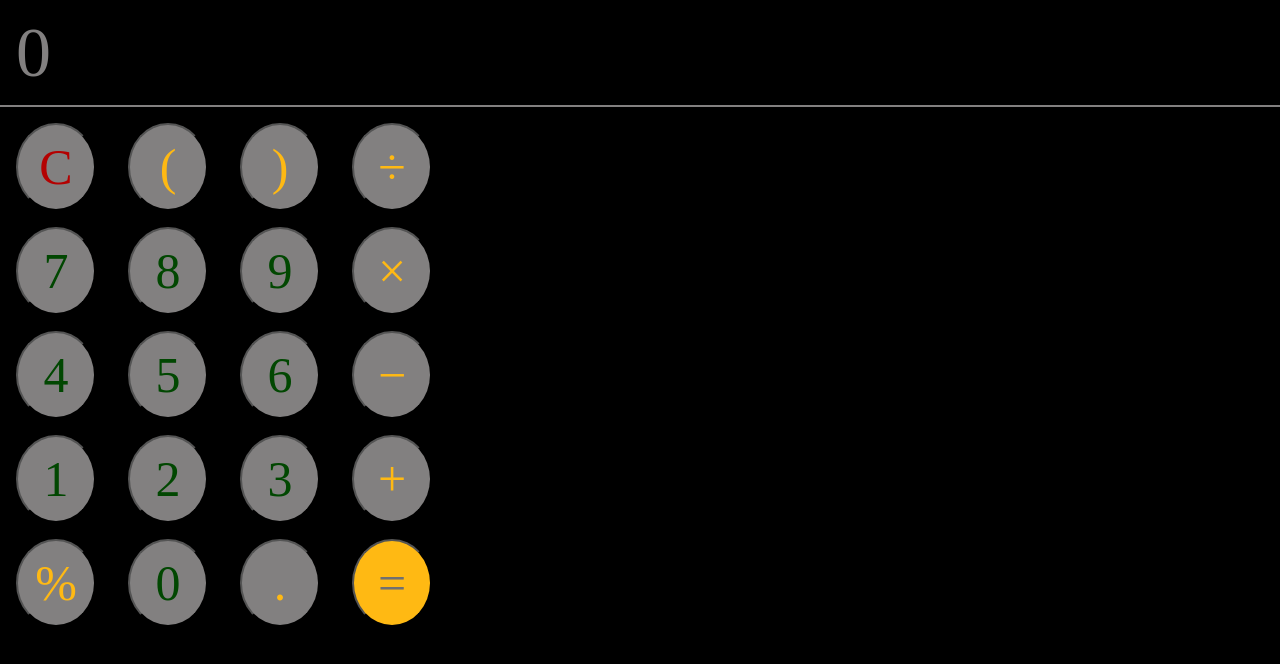
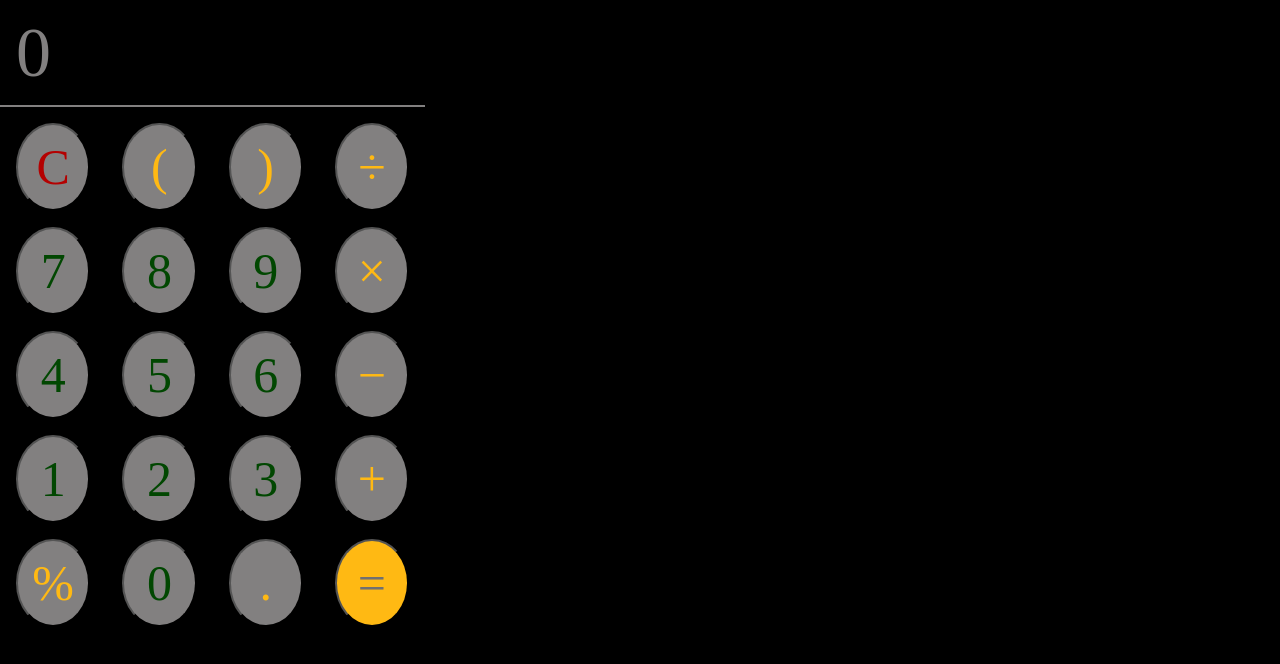
Before and after one commit to Reny8/Calculator-App, a React (Create React App) app: page / in a window 1280 px wide. Shown: the top 664 px of the page. Built offline with nearby package versions, Linux system fonts and the light colour scheme.

Commit message:
Adjusted value in the solve problem function

```diff
--- a/src/App.css
+++ b/src/App.css
@@ -1,8 +1,10 @@
 html body {
   background-color: black;
-  max-width: 100%;
   font-family: Agency FB;
   font-size: 70px;
+}
+html {
+  max-width: 425px;
 }
 
 div.app input {
--- a/src/components/Buttons.jsx
+++ b/src/components/Buttons.jsx
@@ -16,7 +16,7 @@ const Buttons = (props) => {
       if (answer) {
         props.setResult(answer);
       } else {
-        return (answer = 0);
+        return 0;
       }
       return answer;
     } catch (error) {
```
